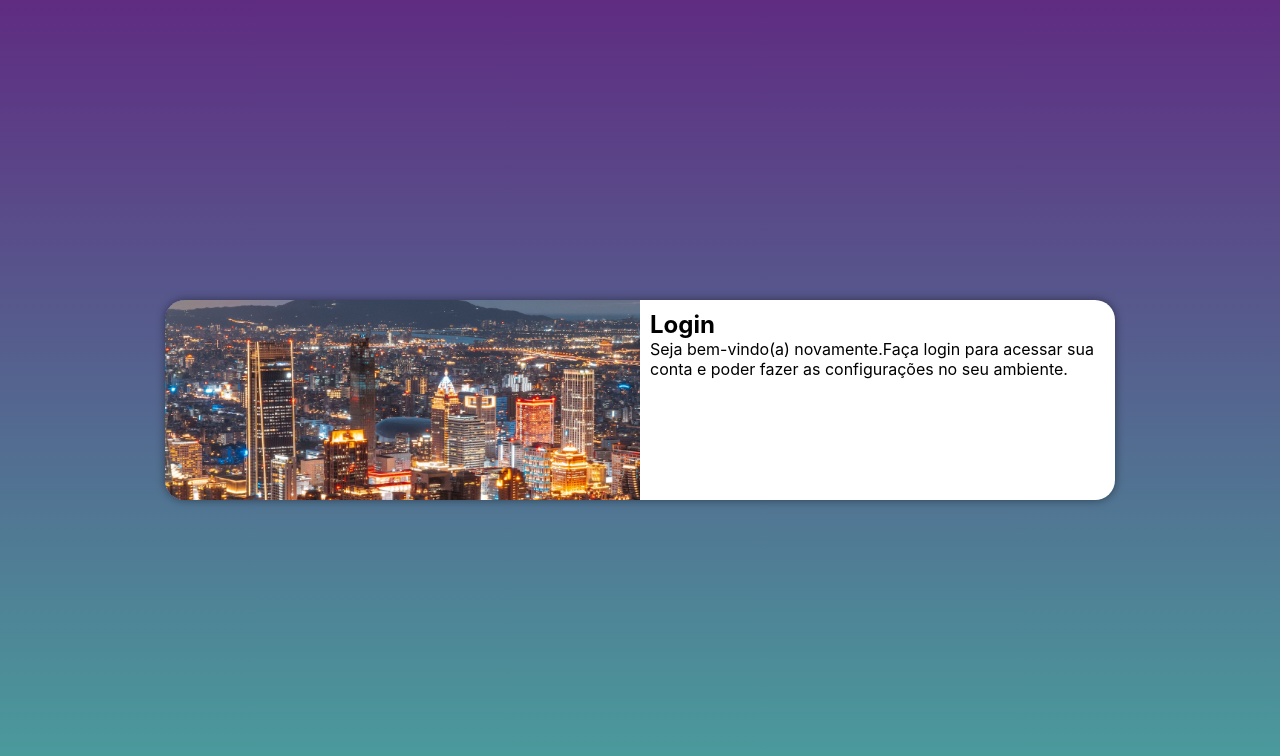
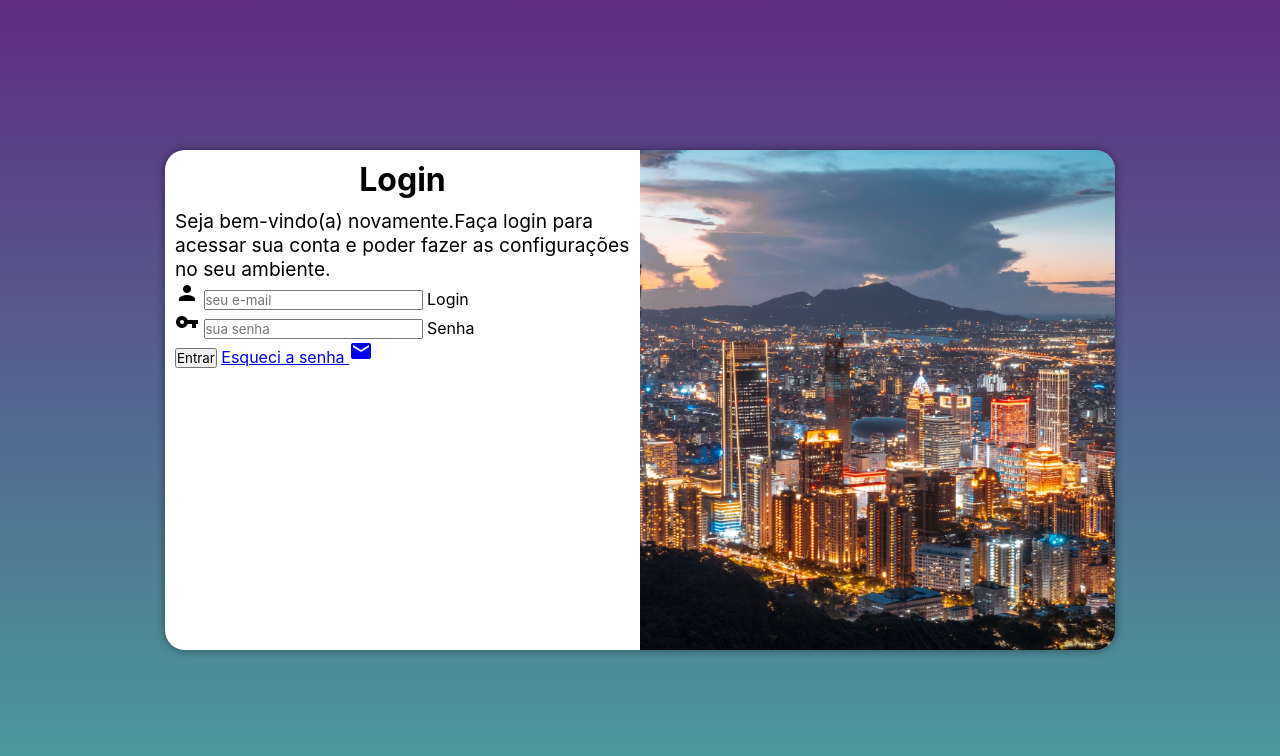
Before and after one commit to JonasCandido/projeto-login, a plain HTML site: page index.html in a window 1280 px wide. Drawn offline with Linux system fonts and the light colour scheme.

Commit message:
adicionei o form

```diff
--- a/estilos/media-query.css
+++ b/estilos/media-query.css
@@ -21,11 +21,13 @@ Grandes telas:
     section#login > div#imagem{
         float: left;
         width: 40%;
+        height: 100%;
     }
 
-    section#login > div#formlario{
+    section#login > div#formulario{
         float: right;
         width: 60%;
+        height: 100%;
     }
 }
 
@@ -39,12 +41,22 @@ Grandes telas:
     }
 
     section#login > div#imagem{
+        float: right;
+        width: 50%;
+        height: 100%;
+    }
+
+    section#login > div#formulario{
         float: left;
         width: 50%;
+        height: 100%;
     }
 
-    section#login > div#formulario {
-        float: right;
-        width: 50%;
+    div#formulario > h1{
+        font-size: 2em;
+    }
+
+    div#formulario > p{
+        font-size: 1.2em;
     }
 }
--- a/estilos/style.css
+++ b/estilos/style.css
@@ -33,8 +33,8 @@ section#login{
     overflow: hidden;
 
     background-color: white;
-    width: 250px;
-    width: 500px;
+    width: 260px;
+    height: 500px;
     border-radius: 20px;
     box-shadow: 0px 0px 10px rgba(0, 0, 0, 0.450);
 
@@ -53,3 +53,12 @@ section#login > div#formulario{
     display: block;
     padding: 10px;
 }
+
+div#formulario > h1{
+    text-align: center;
+    margin-bottom: 10px;
+}
+
+div#formulario > p{
+    font-size: 0.8em;
+}
--- a/index.html
+++ b/index.html
@@ -5,6 +5,7 @@
     <meta name="viewport" content="width=device-width, initial-scale=1.0">
     <title>Login</title>
     <link rel="stylesheet" href="estilos/style.css">
+    <link href="https://fonts.googleapis.com/icon?family=Material+Icons" rel="stylesheet">
     <link rel="stylesheet" href="estilos/media-query.css">
 </head>
 <body>
@@ -16,8 +17,21 @@
             <div id="formulario">
                 <h1>Login</h1>
                 <p>Seja bem-vindo(a) novamente.Faça login para acessar sua conta e poder fazer as configurações no seu ambiente.</p>
-                <form action="login.php" method="post">
-
+                <form action="login.php" method="post" autocomplete="on">
+                    <div class="campo">
+                        <i class="material-icons">person</i>
+                        <input type="email" name="login" id="ilogin" placeholder="seu e-mail" autocomplete="email" required maxlength="30">
+                        <label for="ilogin">Login</label>
+                    </div>
+                    <div class="campo">
+                        <i class="material-icons">vpn_key</i>
+                        <input type="password" name="senha" id="isenha" placeholder="sua senha" autocomplete="current-password" required minlength="8" maxlength="20">
+                        <label for="isenha">Senha</label>
+                    </div>
+                    <input type="submit" value="Entrar">
+                    <a href="esqueci.html">
+                        Esqueci a senha <i class="material-icons">mail</i>
+                    </a>
                 </form>
             </div>
         </section>
```
